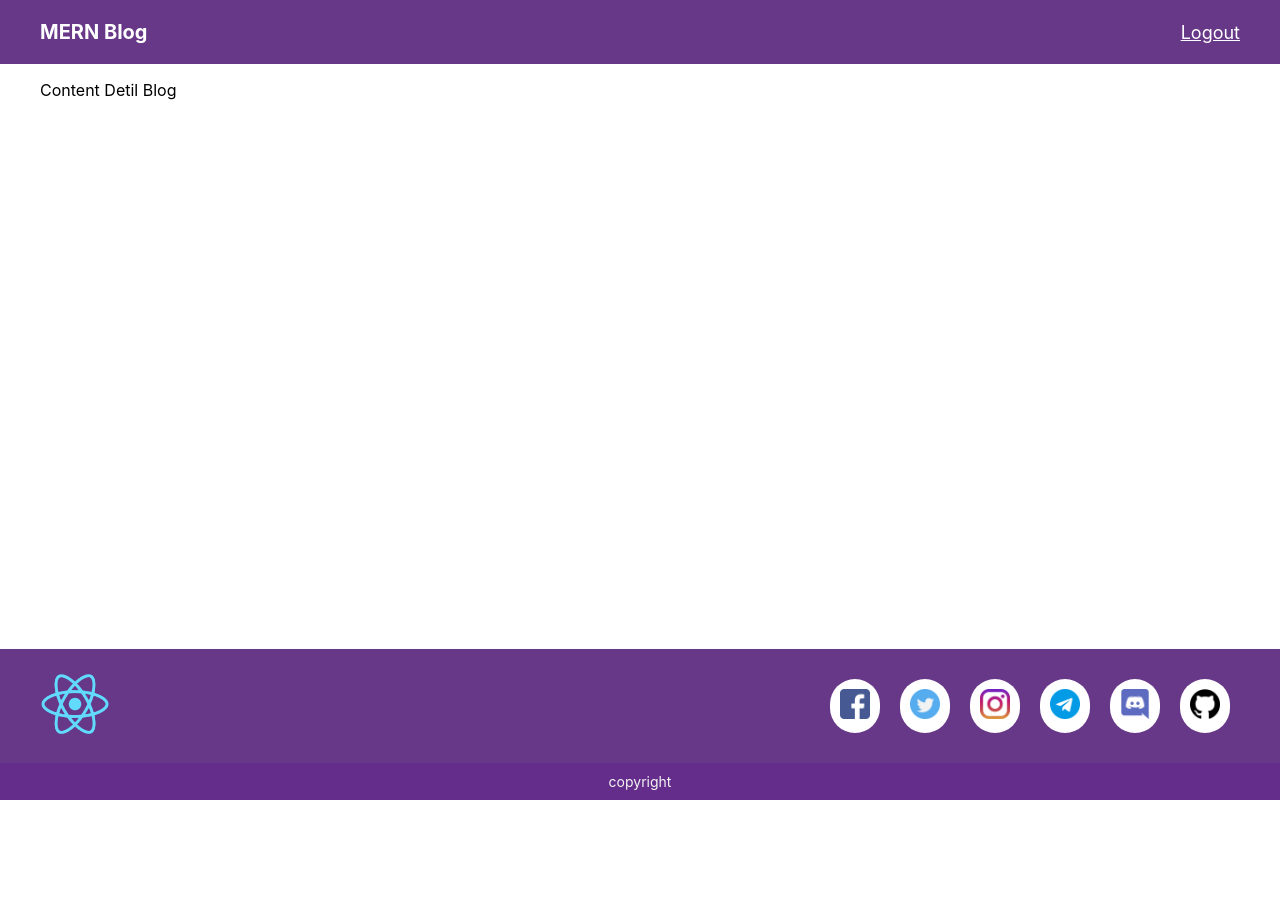
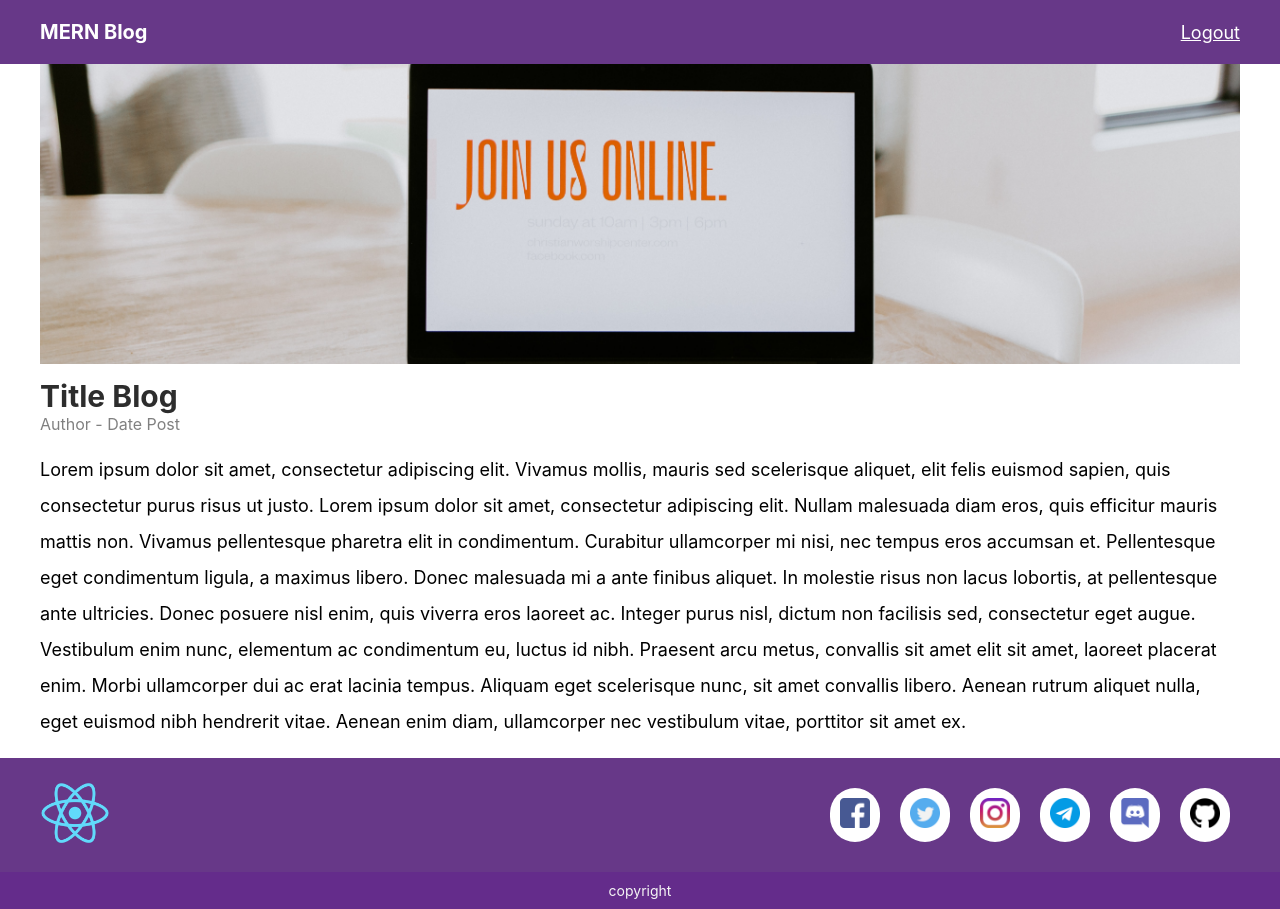
Before and after one commit to dewade22/Javascript-Belajar-JS, a React (Create React App) app: page /detail-blog in a window 1280 px wide. Before the commit the page ends 800 px from the top, so only its background shows below. Built offline with nearby package versions, Linux system fonts and the light colour scheme.

Commit message:
Styling Detail Blog

```diff
--- /dev/null
+++ b/src/pages/DetailBlog/detailBlog.scss
@@ -0,0 +1,23 @@
+.detail-blog-wrapper{
+    .img-cover{
+        width: 100%;
+        height: 300px;
+        object-fit: cover;
+    }
+    .blog-title{
+        margin: 0px;
+        font-size: 30px;
+        font-weight: bold;
+        color: #2d2d2d;
+        margin-top: 10px;
+    }
+    .blog-author{
+        margin: 0px;
+        font-size: 16px;
+        color:gray;
+    }
+    .blog-content{
+        font-size: 18px;
+        line-height: 36px;
+    }
+}
--- a/src/pages/DetailBlog/index.js
+++ b/src/pages/DetailBlog/index.js
@@ -1,9 +1,14 @@
-import React from 'react'
+import React from 'react';
+import {RegisterBg} from '../../assets';
+import './detailBlog.scss';
 
 const DetailBlog = () => {
     return (
-        <div>
-            <p>Content Detil Blog</p>
+        <div className="detail-blog-wrapper">
+            <img className="img-cover" src={RegisterBg} alt="thumb"/>
+            <p className="blog-title">Title Blog</p>
+            <p className="blog-author">Author - Date Post</p>
+            <p className="blog-content">Lorem ipsum dolor sit amet, consectetur adipiscing elit. Vivamus mollis, mauris sed scelerisque aliquet, elit felis euismod sapien, quis consectetur purus risus ut justo. Lorem ipsum dolor sit amet, consectetur adipiscing elit. Nullam malesuada diam eros, quis efficitur mauris mattis non. Vivamus pellentesque pharetra elit in condimentum. Curabitur ullamcorper mi nisi, nec tempus eros accumsan et. Pellentesque eget condimentum ligula, a maximus libero. Donec malesuada mi a ante finibus aliquet. In molestie risus non lacus lobortis, at pellentesque ante ultricies. Donec posuere nisl enim, quis viverra eros laoreet ac. Integer purus nisl, dictum non facilisis sed, consectetur eget augue. Vestibulum enim nunc, elementum ac condimentum eu, luctus id nibh. Praesent arcu metus, convallis sit amet elit sit amet, laoreet placerat enim. Morbi ullamcorper dui ac erat lacinia tempus. Aliquam eget scelerisque nunc, sit amet convallis libero. Aenean rutrum aliquet nulla, eget euismod nibh hendrerit vitae. Aenean enim diam, ullamcorper nec vestibulum vitae, porttitor sit amet ex.</p>
         </div>
     )
 }
```
Also changed, not shown: 1 other file (tests, documents, lock files or other folders).
